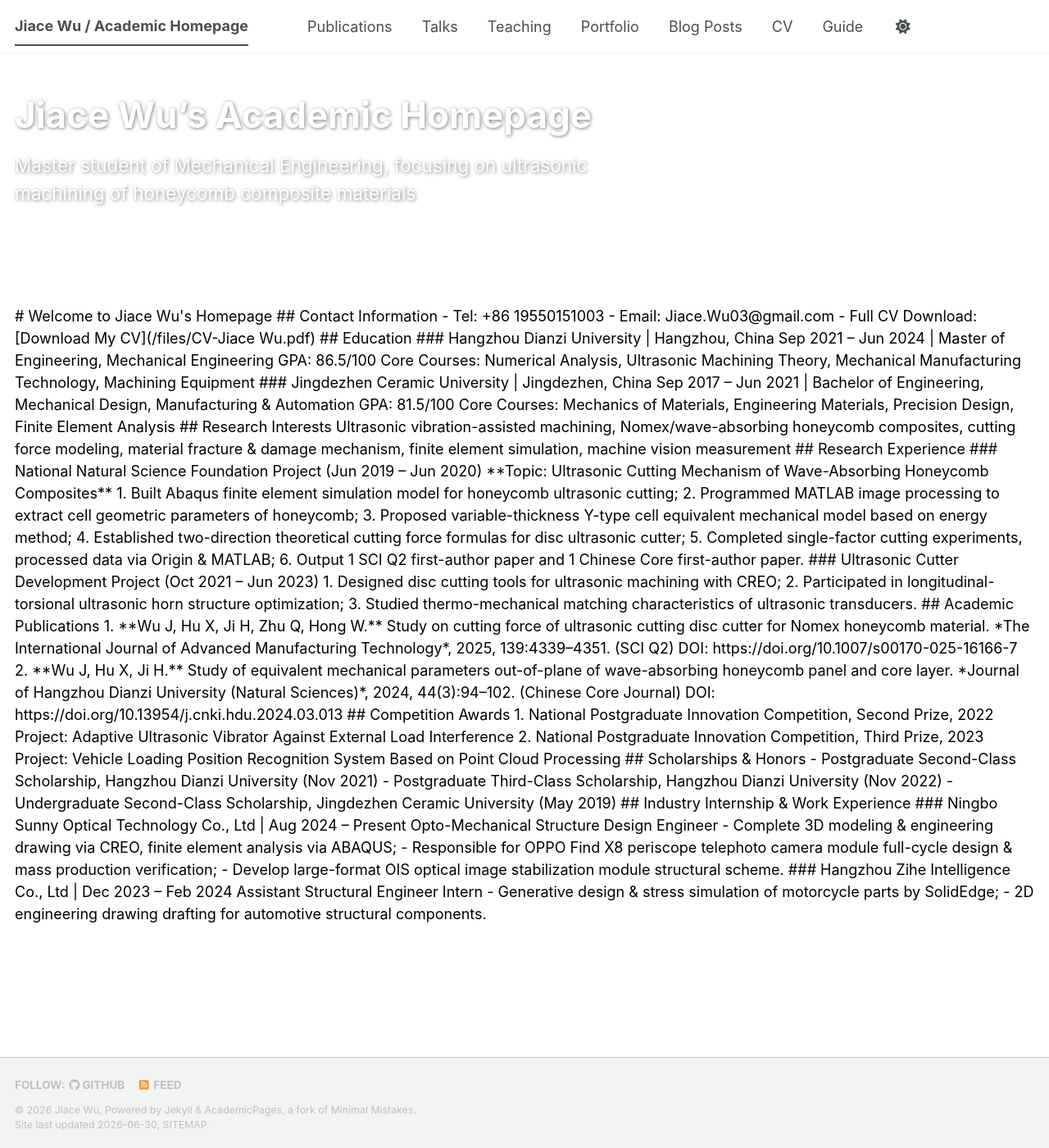
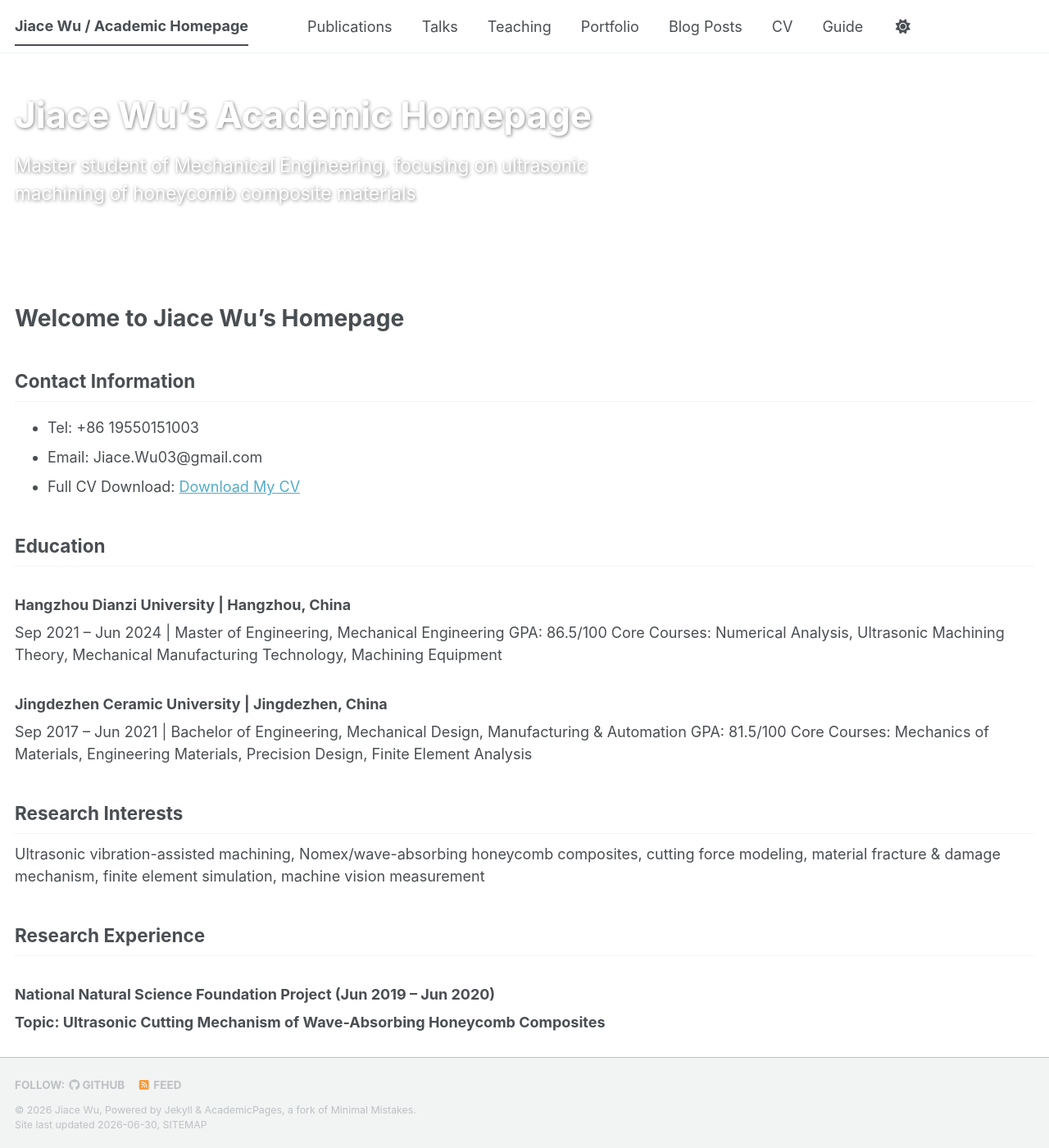
Before and after one commit to JiaceWu/JiaceWu.github.io, a Jekyll site: the page built from index.md, in a window 1280 px wide and 1400 px high. Shown: the whole window at 82% size. Built offline with Jekyll 4.4.1, drawn with Linux system fonts in a browser that asks for light colours; a style sheet for code colours, icons or effects is not loaded; some of the changed text lies outside the part shown.

```diff
--- a/index.md
+++ b/index.md
@@ -9,7 +9,7 @@ sidebar: true
 author_profile: true
 ---
 
-<div style="color:#000000;">
+
 # Welcome to Jiace Wu's Homepage
 ## Contact Information
 - Tel: +86 19550151003
@@ -74,4 +74,3 @@ Opto-Mechanical Structure Design Engineer
 Assistant Structural Engineer Intern
 - Generative design & stress simulation of motorcycle parts by SolidEdge;
 - 2D engineering drawing drafting for automotive structural components.
-</div>
```
